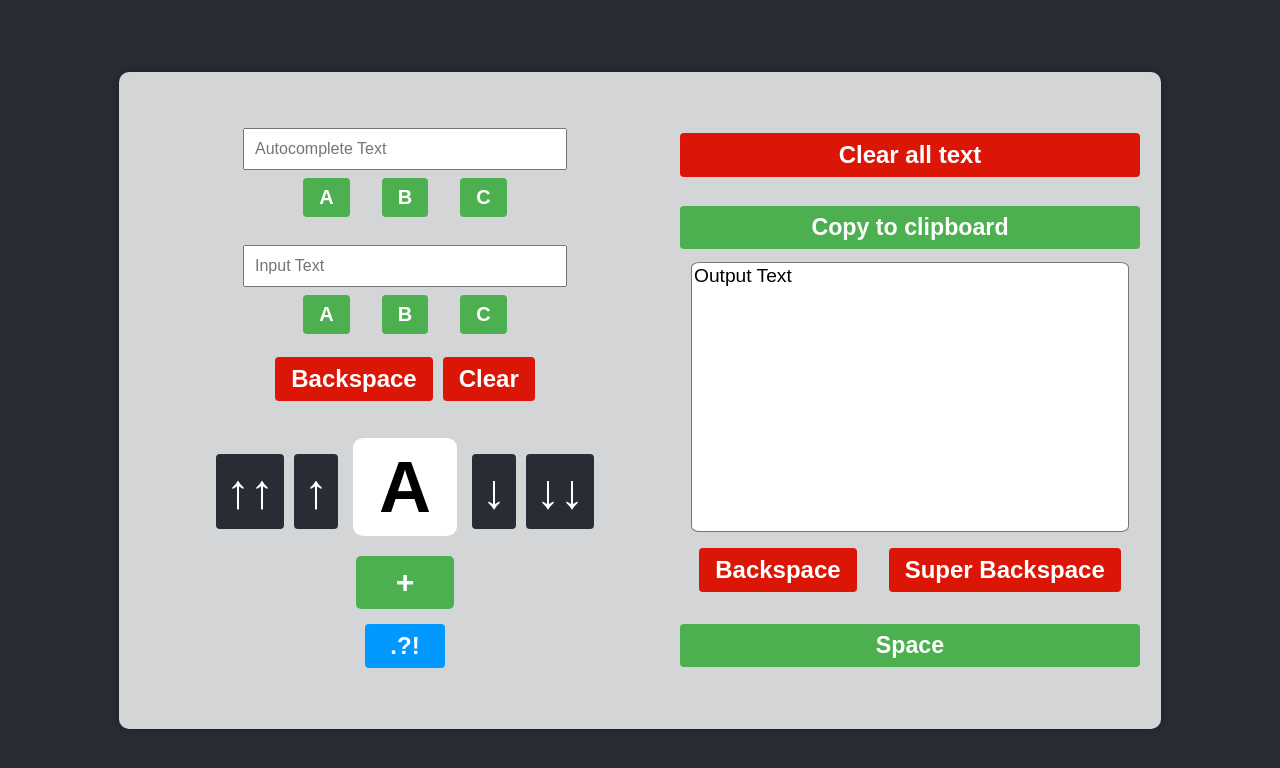
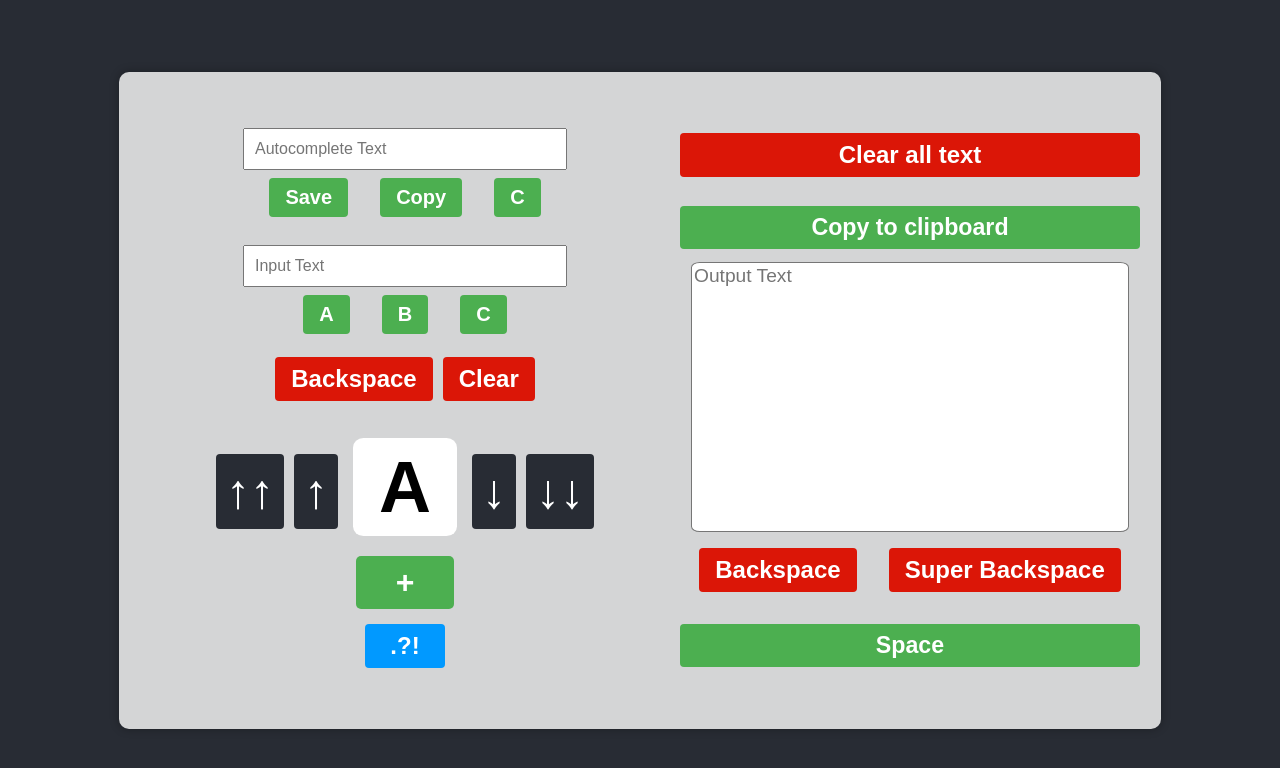
Before and after one commit to Kfmoi/GDSC-Frontend, a React (Create React App) app: page / in a window 1280 px wide. Shown: the top 768 px of the page. Built offline with nearby package versions, Linux system fonts and the light colour scheme; the HTML template or start-up script is replaced by a standard one.

Commit message:
Added the functionality for adding the suggestion to the textarea

```diff
--- a/src/components/outputPane/OutputPane.js
+++ b/src/components/outputPane/OutputPane.js
@@ -1,14 +1,14 @@
 
 import './OutputPane.css';
 
-const OutputPane = () => {
+const OutputPane = ({ outputText }) => {
 
 
     return (
         <div className="outputBox">
             <button className="clear">Clear all text</button>
             <button className="copy">Copy to clipboard</button>
-            <textarea className="outputTextBox" type = "text" value="Output Text"
+            <textarea className="outputTextBox" type = "text" value={outputText}
                 readOnly placeholder='Output Text' rows={12} wrap='soft' cols={35}/>
             <div className='backspace'>
                 <button className="back">Backspace</button>
--- a/src/components/textOutputDisplay/TextOutputDisplay.js
+++ b/src/components/textOutputDisplay/TextOutputDisplay.js
@@ -1,5 +1,5 @@
 import "./TextOutputDisplay.css";
-const TextOutputDisplay = ({ onChange, text }) => {
+const TextOutputDisplay = ({ onSave, text }) => {
   const handleCopy = () => {
     navigator.clipboard.writeText(text);
   };
@@ -11,12 +11,12 @@ const TextOutputDisplay = ({ onChange, text }) => {
             className="input-text"
             type="text"
             value={text}
+            placeholder="Autocomplete Text"
             readOnly
-            placeholder="Autocomplete Text"
           />
           <div className="output-buttons">
-            <button className="output-button">A</button>
-            <button className="output-button">B</button>
+            <button onClick={() => onSave(text)} className="output-button">Save</button>
+            <button onClick={handleCopy} className="output-button">Copy</button>
             <button className="output-button">C</button>
           </div>
         </div>
--- a/src/pages/FrontPage.js
+++ b/src/pages/FrontPage.js
@@ -2,18 +2,24 @@
 import TextOutputDisplay from "../components/textOutputDisplay/TextOutputDisplay";
 import TextInputDisplay from "../components/textInputDisplay/TextInputDisplay";
 import OutputPane from "../components/outputPane/OutputPane";
+import React, { useState } from 'react';
 
 import './FrontPage.css';
 const FrontPage = () => {
+    const [outputText, setOutputText] = useState('');
+
+    const handleSave = (text) => {
+        setOutputText((prevText) => prevText + text);
+      };
     return (
             <div className="main-page">
                 <div className="grouper">
                     <div className="function">
-                        <TextOutputDisplay />
+                        <TextOutputDisplay onSave={handleSave} />
                         <TextInputDisplay />
                     </div>
                     <div className="outputBox">
-                        <OutputPane />
+                        <OutputPane outputText={outputText} />
                     </div>
                 </div>
             </div>
```
